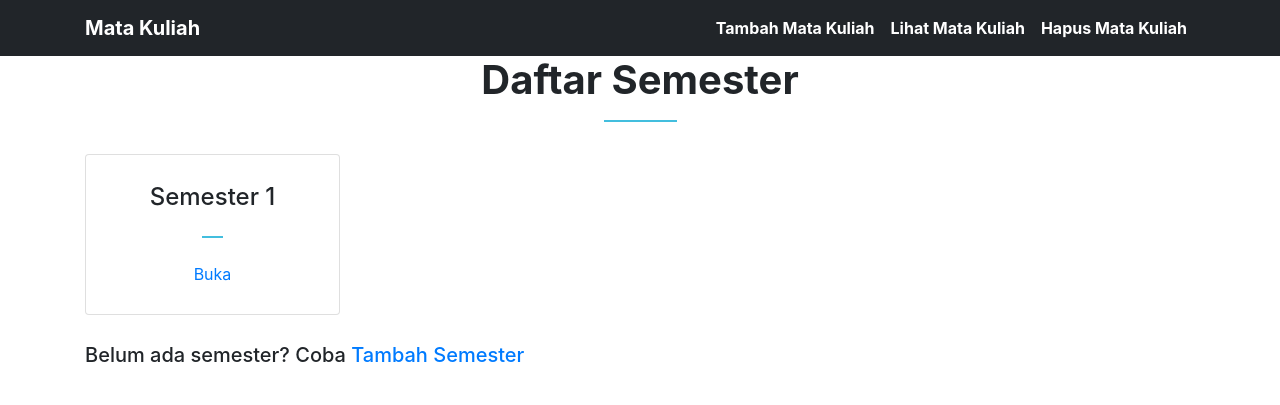
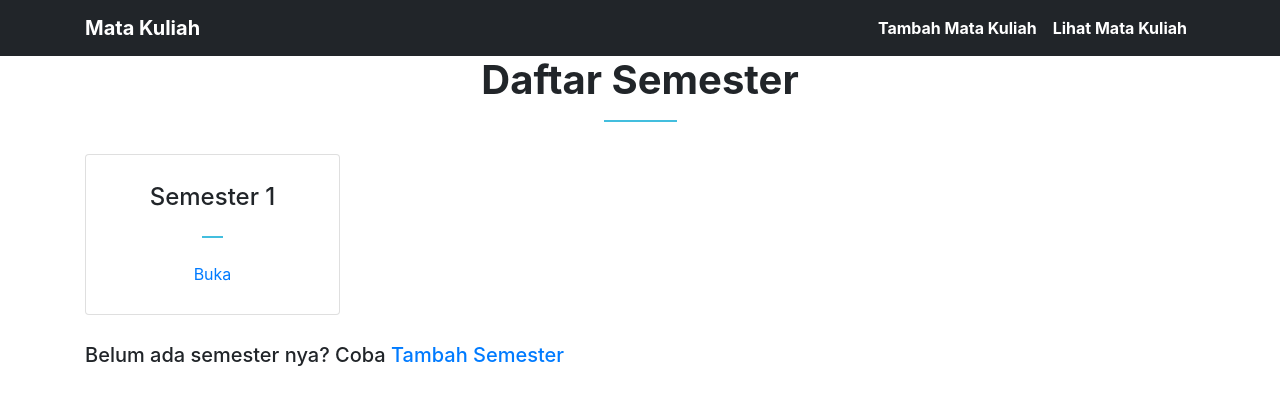
Before and after one commit to danielsyahputra13/story-5, a Django app: page / in a window 1280 px wide. Shown: the top 405 px of the page. Run offline with Django 3.2, Linux system fonts and the light colour scheme; tables that the repository leaves empty hold one stand-in row (values such as "Sample post"); some libraries are stand-ins or nearby versions.

Commit message:
add functionality: hapus matkul

```diff
--- a/matkul/templates/matkul/index.html
+++ b/matkul/templates/matkul/index.html
@@ -33,7 +33,7 @@
             </div>
         </div>
         <div class="container">
-            <h5 class="mt-4">Belum ada semester? Coba <a href="{% url 'tambah_semester' %}">Tambah Semester</a></h5>
+            <h5 class="mt-4">Belum ada semester nya? Coba <a href="{% url 'tambah_semester' %}">Tambah Semester</a></h5>
         </div>
     </section>
 {% endblock  %}
--- a/matkul/templates/matkul/layout.html
+++ b/matkul/templates/matkul/layout.html
@@ -15,7 +15,7 @@
         <nav class="navbar navbar-expand-lg navbar-dark scrolling-navbar">
             <div class="container">
                 <!--Navbar brand-->
-                <a class="navbar-brand font-weight-bold">Mata Kuliah</a>
+                <a href="{% url 'index' %}" class="navbar-brand font-weight-bold">Mata Kuliah</a>
 
                 <!--Collapse button if we shrink to smaller screen-->
                 <button class="navbar-toggler" type="button" data-toggle="collapse" data-target="#basicExampleNav" aria-controls="basicExampleNav" aria-expanded="false" aria-label="Toggle navigation">
@@ -31,9 +31,6 @@
                         <li class="nav-item">
                             <a class="nav-link font-weight-bold" href="{% url 'index' %}">Lihat Mata Kuliah</a>
                         </li>
-                        <li class="nav-item">
-                            <a class="nav-link font-weight-bold" href="#">Hapus Mata Kuliah</a>
-                        </li>
                     </ul>
                 </div>
             </div>
--- a/matkul/templates/matkul/semester.html
+++ b/matkul/templates/matkul/semester.html
@@ -15,7 +15,8 @@
                             <div class="card-body text-center">
                                 <h4 class="m-0">{{course.kode_matkul}}</h4>
                                 <hr class="my-4" />
-                                <a href="{% url 'detail' course.id %}">Detail</a>
+                                <a href="{% url 'detail' course.id %}">Detail</a> |
+                                <a href="{% url 'hapus' course.id %}">Hapus</a>
                             </div>
                         </div>
                     </div>
--- a/matkul/urls.py
+++ b/matkul/urls.py
@@ -9,4 +9,5 @@ urlpatterns = [
     path("<int:semester_id>", views.semester, name="semester"),
     path('tambah_semester/', views.tambah_semester, name='tambah_semester'),
     path('detail/<int:pk>', views.detail, name='detail'),
+    path('hapus/<int:pk>', views.hapus, name='hapus'),
 ]
--- a/matkul/views.py
+++ b/matkul/views.py
@@ -49,3 +49,8 @@ def detail(request, pk):
     return render(request, 'matkul/detail.html', {
         'course': matkul
     })
+
+def hapus(request, pk):
+    matkul = MataKuliah.objects.get(pk=pk)
+    matkul.delete()
+    return redirect('index')
```
